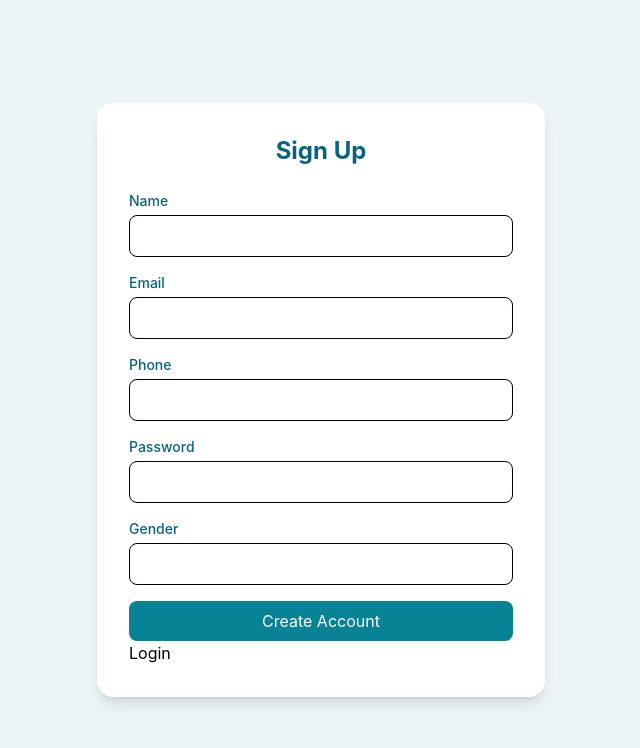
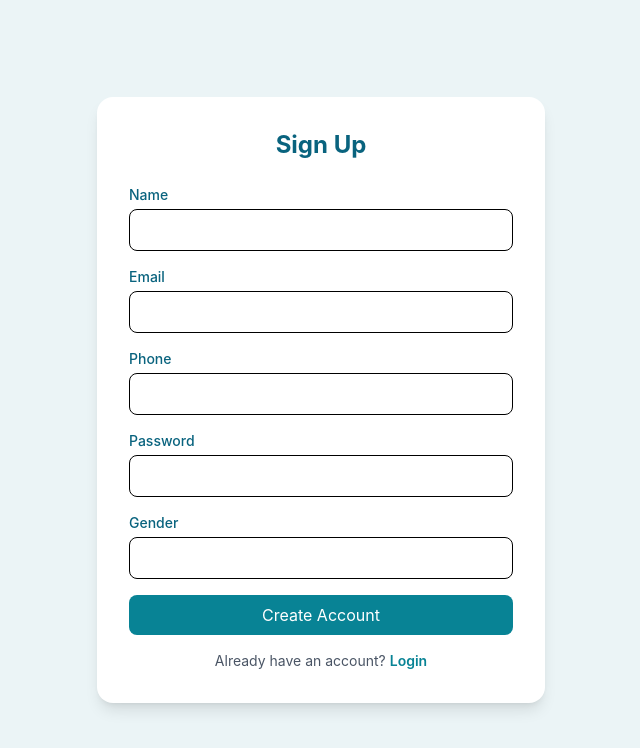
Before and after one commit to yashawantsharma/GoogleSheets, a React app in the folder frontend/myapp/: page /sign in a window 1280 px wide. Shown: the top 748 px of the page, without its empty margins (319-959 px from the left). Built offline with nearby package versions, Linux system fonts and the light colour scheme; the HTML template or start-up script is replaced by a standard one.

Commit message:
change data

```diff
--- a/frontend/myapp/axios/axiosInsorance.js
+++ b/frontend/myapp/axios/axiosInsorance.js
@@ -2,8 +2,8 @@ import axios from "axios";
 // import { triggerSessionExpired } from "../utils/authEvents";
 
 const axiosInstance = axios.create({
-//   baseURL:"https://googlesheets-kxuo.onrender.com",
-    baseURL:"http://localhost:4030",
+  baseURL:"https://googlesheets-kxuo.onrender.com",
+    // baseURL:"http://localhost:4030",
   withCredentials: true,
 });
 
--- a/frontend/myapp/src/Login.jsx
+++ b/frontend/myapp/src/Login.jsx
@@ -9,7 +9,7 @@ export default function Login() {
     });
 
     const [errors, setErrors] = useState({});
-  const naveget=useNavigate()
+    const naveget = useNavigate()
 
     const handleChange = (e) => {
         setForm({ ...form, [e.target.name]: e.target.value });
@@ -31,7 +31,7 @@ export default function Login() {
         return newErrors;
     };
 
-  const handleSubmit = async(e) => {
+    const handleSubmit = async (e) => {
         e.preventDefault();
 
         const validationErrors = validate();
@@ -104,7 +104,15 @@ export default function Login() {
                 >
                     Login
                 </button>
-        <Link to="/sign">Signup</Link>
+                <p className="text-center mt-4 text-sm text-gray-600">
+                    Don't have an account?{" "}
+                    <Link
+                        to="/sign"
+                        className="text-[#088395] font-semibold hover:underline"
+                    >
+                        Signup
+                    </Link>
+                </p>
             </form>
 
         </div>
--- a/frontend/myapp/src/SienUp.jsx
+++ b/frontend/myapp/src/SienUp.jsx
@@ -54,7 +54,7 @@ export default function SignUp() {
                 // console.log(response.data);
  alert("Signup Successful 🎉");
                 setErrors({});
-                alert("Signup Successful 🎉");
+                // alert("Signup Successful 🎉");
                 navigate("/");
             } catch (error) {
                 console.log(error);
@@ -163,7 +163,15 @@ export default function SignUp() {
                 >
                     Create Account
                 </button>
-                 <Link to="/">Login</Link>
+                 <p className="text-center mt-4 text-sm text-gray-600">
+  Already have an account?{" "}
+  <Link
+    to="/"
+    className="text-[#088395] font-semibold hover:underline"
+  >
+    Login
+  </Link>
+</p>
             </form>
 
         </div>
```
Lines whose indentation alone changed are shown as unchanged.
